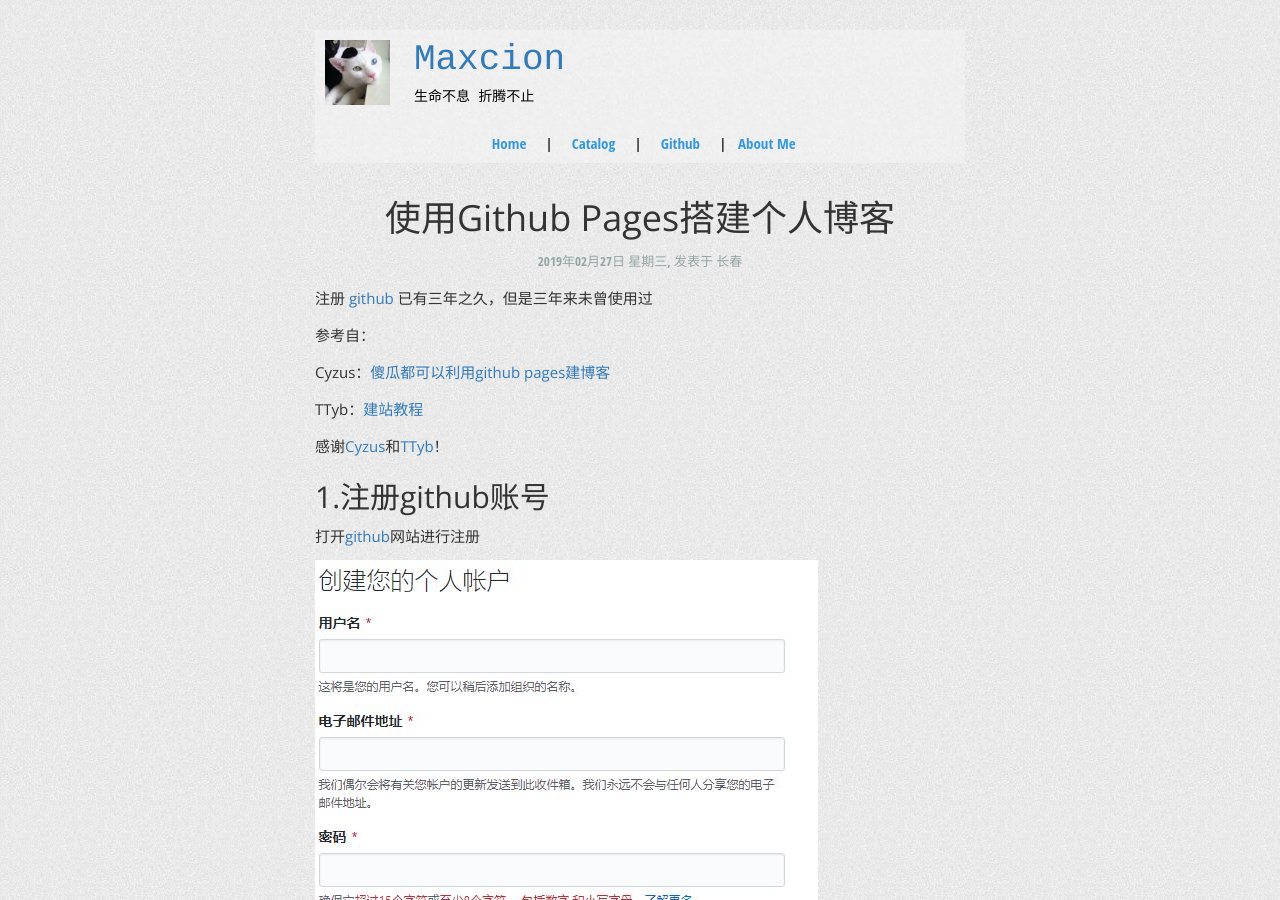
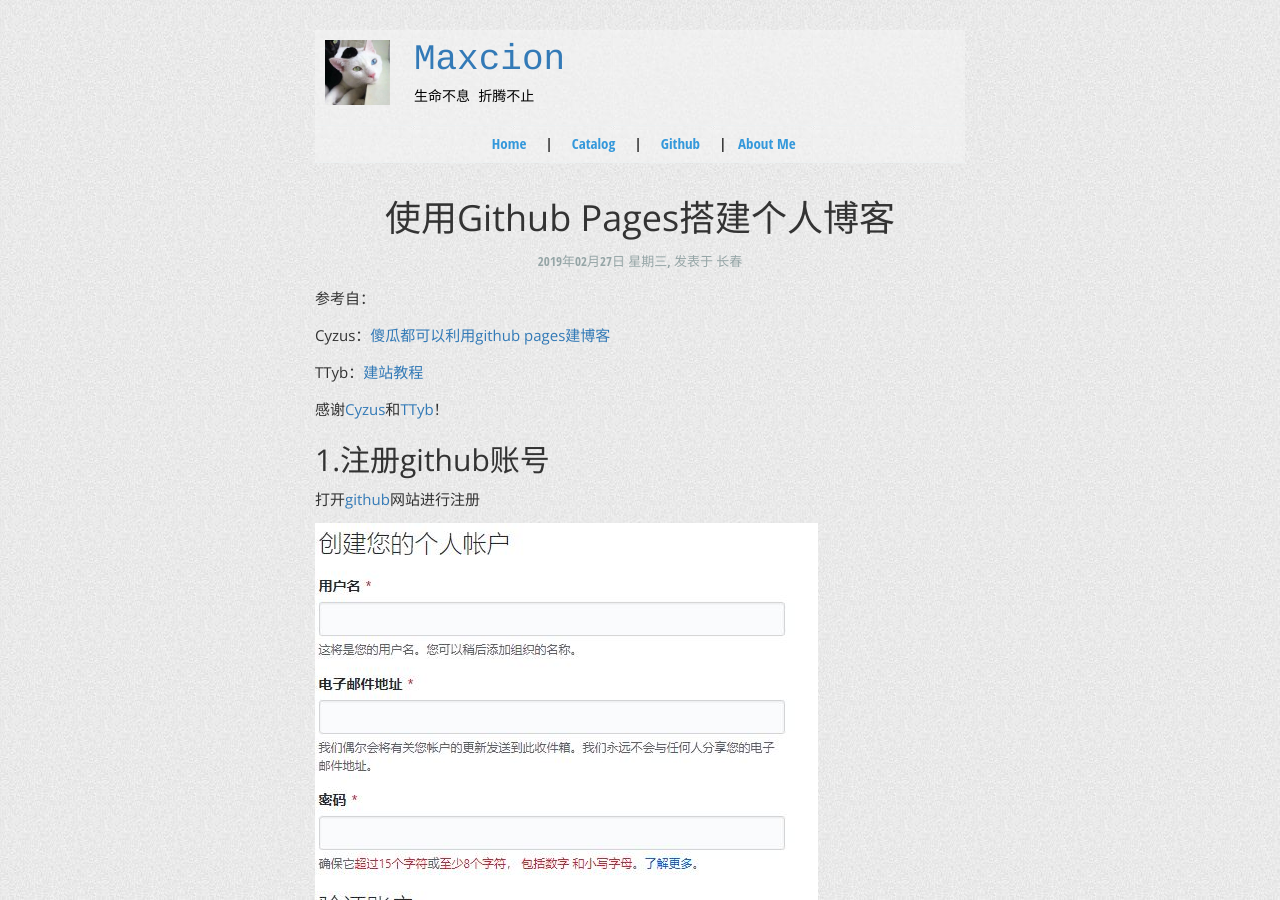
Before and after one commit to Maxcion/Maxcion.github.io, a Jekyll site: the page built from _posts/2019-02-27-Build-blog.md, in a window 1280 px wide and 900 px high. Built offline with Jekyll 4.4.1, drawn with Linux system fonts in a browser that asks for light colours.

Commit message:
Update 2019-02-27-Build-blog.md

````diff
--- a/_posts/2019-02-27-Build-blog.md
+++ b/_posts/2019-02-27-Build-blog.md
@@ -6,10 +6,6 @@ location: 长春
 pulished: true
 excerpt_separator: "```"
 ---
-
-注册 [github](https://github.com) 已有三年之久，但是三年来未曾使用过
-
-
 
 参考自：
 
````
